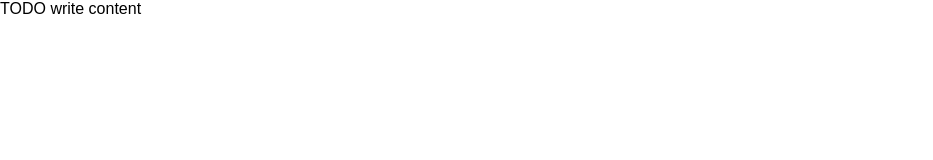
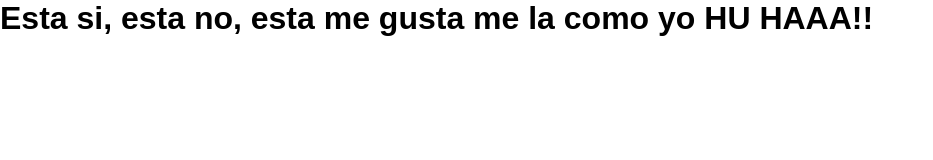
Before and after one commit to kulkor/WebJesus, a plain HTML site: page public_html/index.html in a window 1280 px wide. Shown: the whole page, without its empty margins (0-933 px from the left). Drawn offline with Linux system fonts and the light colour scheme.

Commit message:
GRANDE CHIMO

```diff
--- a/public_html/index.html
+++ b/public_html/index.html
@@ -12,6 +12,6 @@ and open the template in the editor.
         <link href="css/style.css" rel="stylesheet" type="text/css"/>
     </head>
     <body>
-        <div>TODO write content</div>
+         <h1>Esta si, esta no, esta me gusta me la como yo HU HAAA!!</h1>
     </body>
 </html>
```
